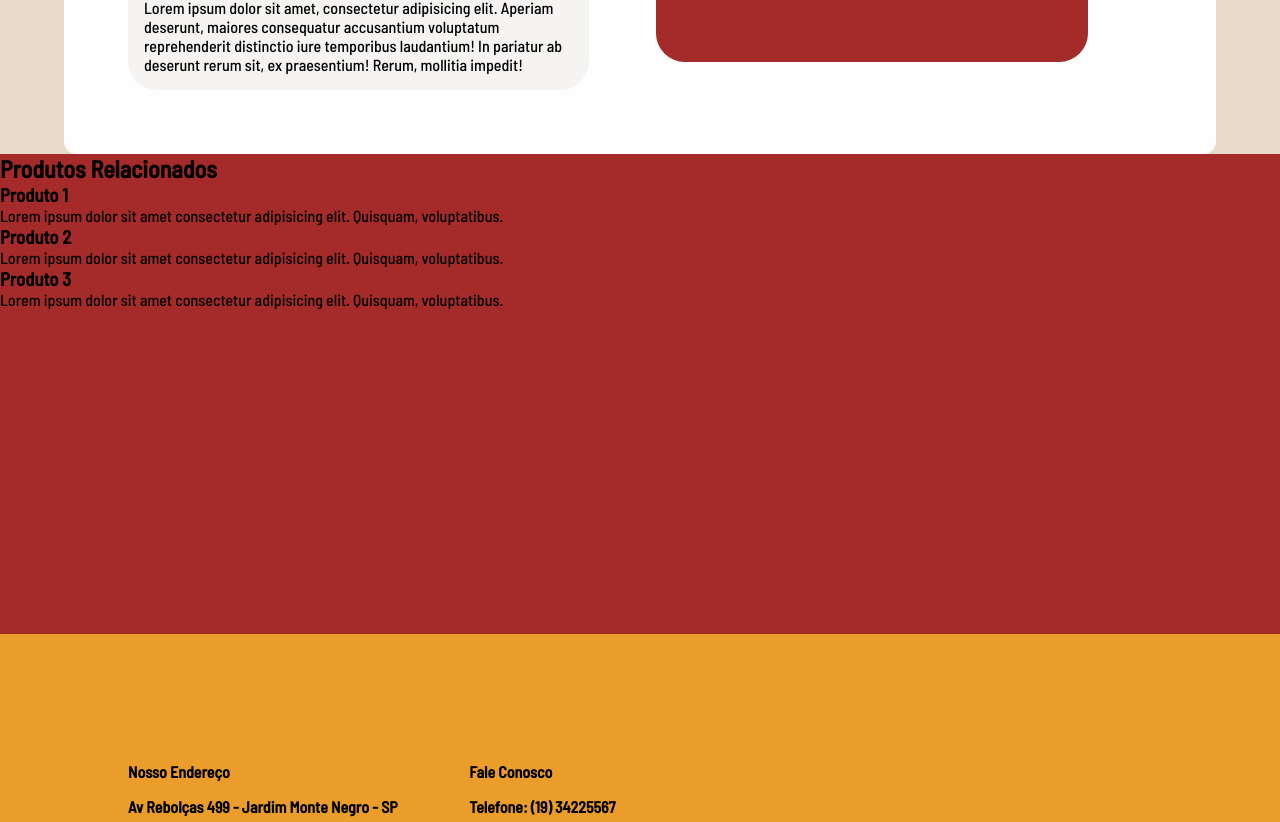
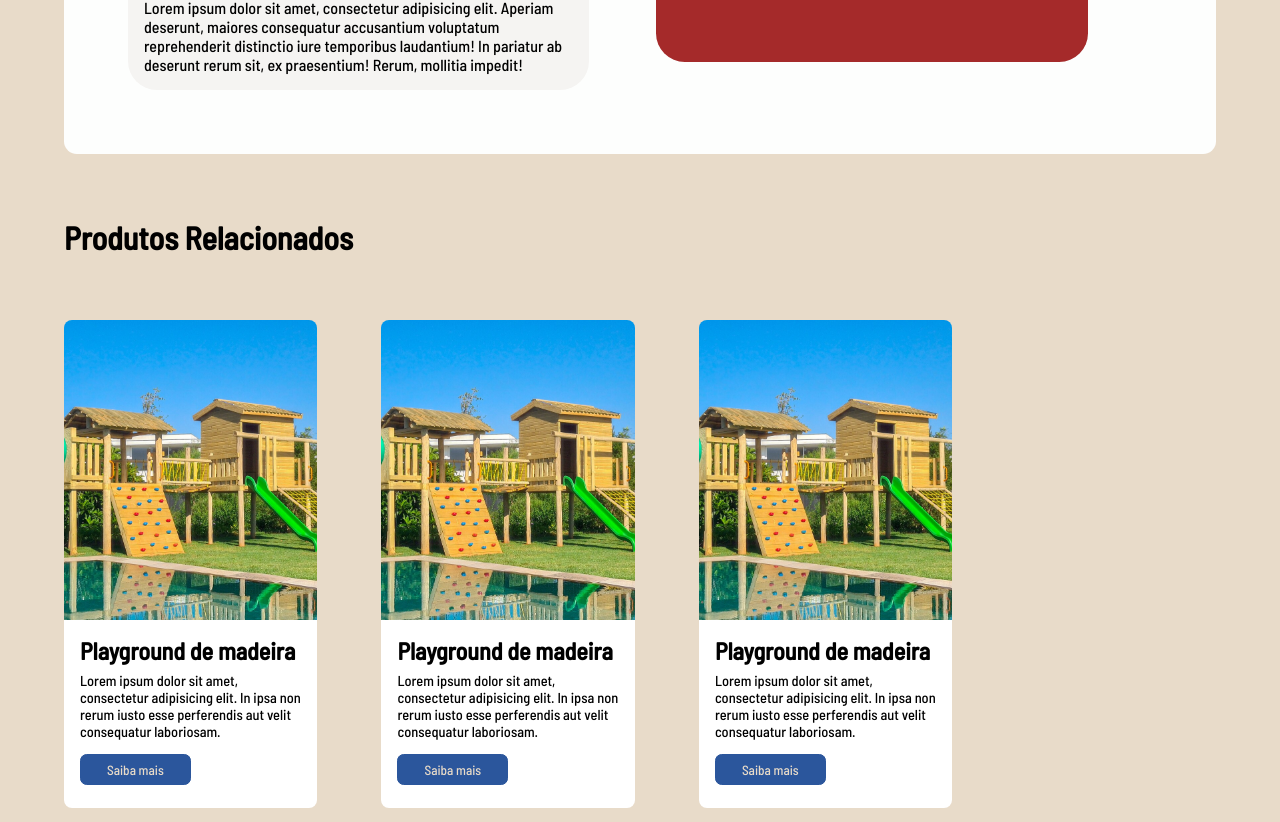
Before and after one commit to Gabriel-Andreoni/lp-template, a Next.js app: page /playground-madeira in a window 1280 px wide. Shown: the part 918-1740 px from the top of the page. Built offline with nearby package versions, Linux system fonts and the light colour scheme; grey boxes are pictures that could not be loaded.

Commit message:
Estilização da página home de cada categoria de plauground

```diff
--- a/app/playground-madeira/page.tsx
+++ b/app/playground-madeira/page.tsx
@@ -4,6 +4,7 @@ import Image from "next/image";
 
 import './playground-madeira.css';
 import SlideImage1 from './images/slide-image-1.jpg';
+import CardImage1 from '../sections/ProductList/img/card-1.jpg'
 
 export default function PlaygroundMadeira() {
     return (
@@ -33,21 +34,52 @@ export default function PlaygroundMadeira() {
                 </div>
             </main>
             <div className="related-products">
-                <div className="related-products--container">
-                    <h2>Produtos Relacionados</h2>
-                    <div className="related-product--item">
-                        <h3>Produto 1</h3>
-                        <p>Lorem ipsum dolor sit amet consectetur adipisicing elit. Quisquam, voluptatibus.</p>
-                    </div>
-                    <div className="related-product--item">
-                        <h3>Produto 2</h3>
-                        <p>Lorem ipsum dolor sit amet consectetur adipisicing elit. Quisquam, voluptatibus.</p>
-                    </div>
-                    <div className="related-product--item">
-                        <h3>Produto 3</h3>
-                        <p>Lorem ipsum dolor sit amet consectetur adipisicing elit. Quisquam, voluptatibus.</p>
-                    </div>
-                </div>
+                <ul className="related-products--content">
+                    <h2 className="related-products--title">Produtos Relacionados</h2>
+                    <li className="product--item">
+                        <div className="product--item--image">
+                            <Image src={CardImage1} alt="Imagem do primeiro card" />
+                        </div>
+                        <div className="product--item--body">
+                            <h2>Playground de madeira</h2>
+                            <p>Lorem ipsum dolor sit amet, consectetur adipisicing elit. In ipsa non rerum iusto esse perferendis aut velit consequatur laboriosam.</p>
+                            <button>Saiba mais</button>
+                        </div>
+                    </li>
+
+                    <li className="product--item">
+                        <div className="product--item--image">
+                            <Image src={CardImage1} alt="Imagem do primeiro card" />
+                        </div>
+                        <div className="product--item--body">
+                            <h2>Playground de madeira</h2>
+                            <p>Lorem ipsum dolor sit amet, consectetur adipisicing elit. In ipsa non rerum iusto esse perferendis aut velit consequatur laboriosam.</p>
+                            <button>Saiba mais</button>
+                        </div>
+                    </li>
+
+                    <li className="product--item">
+                        <div className="product--item--image">
+                            <Image src={CardImage1} alt="Imagem do primeiro card" />
+                        </div>
+                        <div className="product--item--body">
+                            <h2>Playground de madeira</h2>
+                            <p>Lorem ipsum dolor sit amet, consectetur adipisicing elit. In ipsa non rerum iusto esse perferendis aut velit consequatur laboriosam.</p>
+                            <button>Saiba mais</button>
+                        </div>
+                    </li>
+
+                    <li className="product--item">
+                        <div className="product--item--image">
+                            <Image src={CardImage1} alt="Imagem do primeiro card" />
+                        </div>
+                        <div className="product--item--body">
+                            <h2>Playground de madeira</h2>
+                            <p>Lorem ipsum dolor sit amet, consectetur adipisicing elit. In ipsa non rerum iusto esse perferendis aut velit consequatur laboriosam.</p>
+                            <button>Saiba mais</button>
+                        </div>
+                    </li>
+                </ul>
             </div>
             <Footer />
         </>
--- a/app/playground-madeira/playground-madeira.css
+++ b/app/playground-madeira/playground-madeira.css
@@ -127,9 +127,101 @@
     }
 }
 
-.related-products--container {
+.related-products {
     width: 100%;
-    height: 60vh;
+    height: auto;
 
-    background: #a52a2a;
+    margin: 4em 0;
+
+    .related-products--content {
+        width: 90%;
+        height: 100%;
+
+        margin: 0 auto;
+
+        display: flex;
+        flex-wrap: wrap;
+        gap: 4em;
+
+        .related-products--title {
+            width: 100%;
+
+            font-size: 2em;
+        }
+
+        .product--item {
+            width: 22%;
+            height: 100%;
+
+            list-style: none;
+
+            border-radius: .5em;
+
+            position: relative;
+
+            z-index: 1000;
+
+            transition: all 300ms ease-in-out;
+
+            &:hover {
+                translate: 0 -3%;
+
+
+            }
+
+            &>.product--item--image {
+                width: 100%;
+                height: 300px;
+
+                border-top-left-radius: .5em;
+                border-top-right-radius: .5em;
+
+                &>img {
+                    width: 100%;
+                    height: 100%;
+
+                    border-top-left-radius: .5em;
+                    border-top-right-radius: .5em;
+
+                    object-fit: cover;
+                }
+            }
+        }
+
+        .product--item--body {
+            width: 100%;
+            height: auto;
+
+            padding: 1em;
+
+            border-bottom-left-radius: .5em;
+            border-bottom-right-radius: .5em;
+
+            background: white;
+
+            &>h2+p {
+                margin: .5em 0;
+
+                font-size: .9em;
+            }
+
+            &>button {
+                width: 50%;
+
+                margin: .5em 0;
+                padding: .5em;
+
+                cursor: pointer;
+
+                border: 1px solid #2B569C;
+                border-radius: .5em;
+
+                background: #2B569C;
+
+                font-family: inherit;
+
+                color: #E8DBC9;
+            }
+        }
+    }
 }
```
